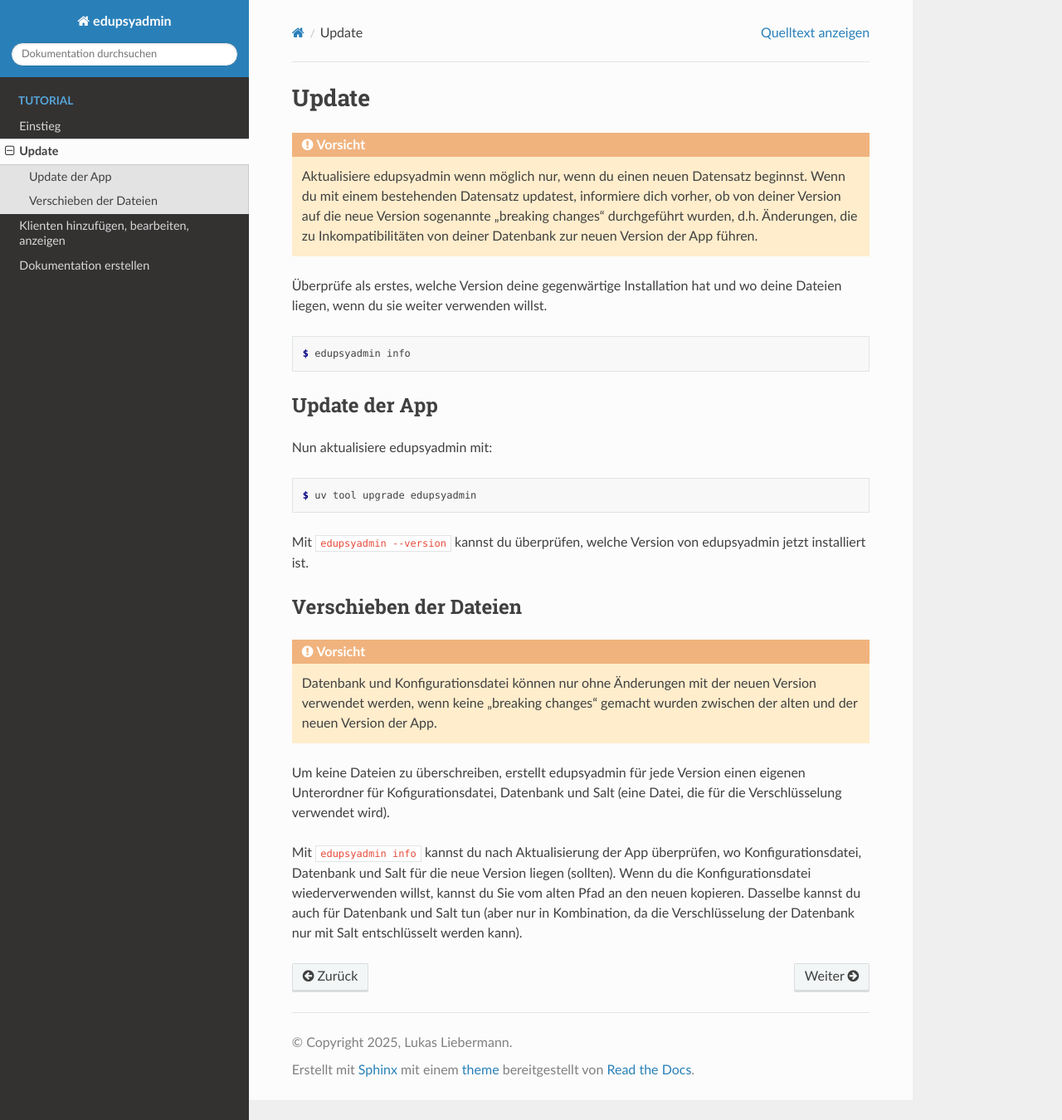
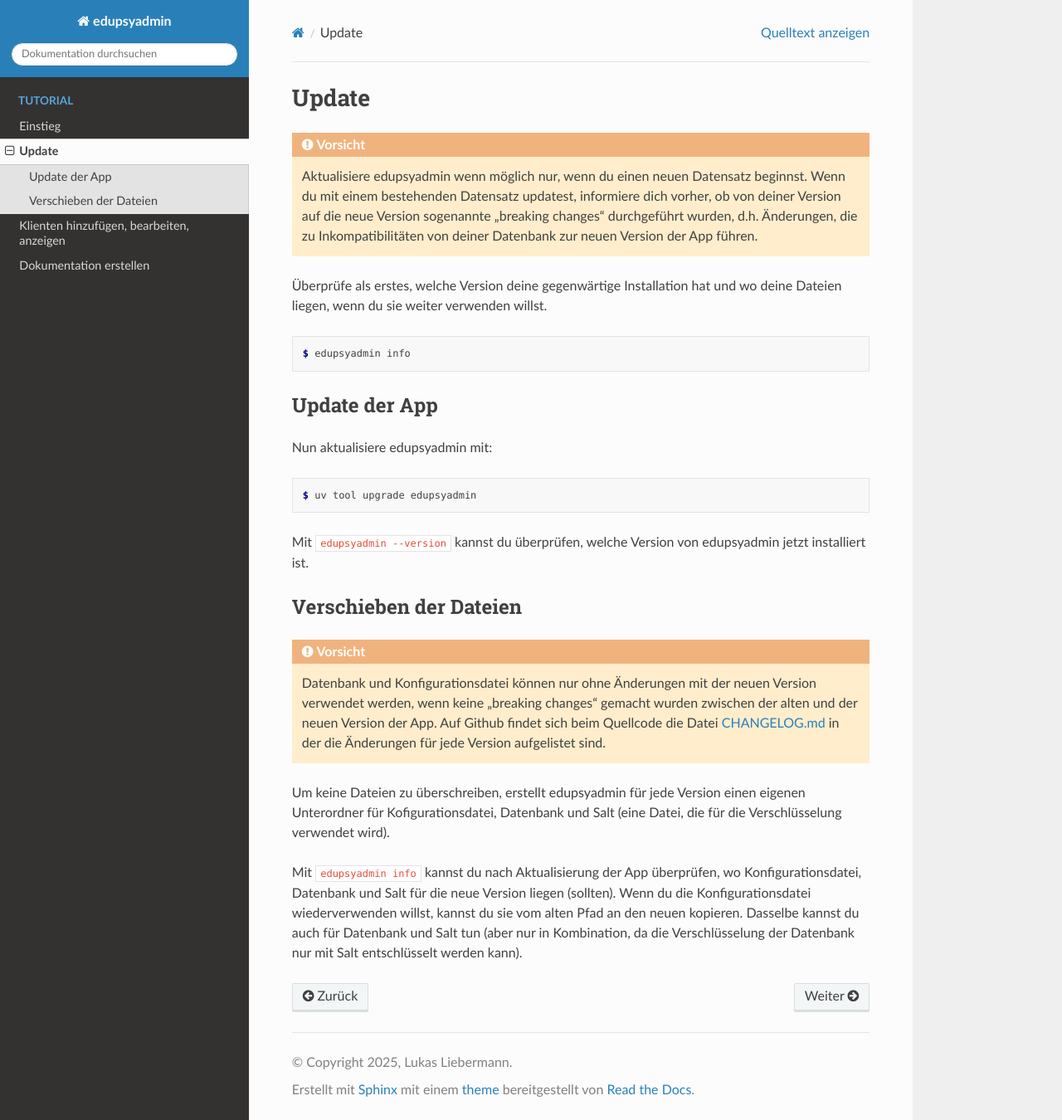
Before and after one commit to LKirst/edupsyadmin, a Sphinx documentation site: the page built from docs/tutorial/update.rst, in a window 1280 px wide and 1350 px high. Shown: the whole window at 83% size. Built offline with Sphinx 7.4.7 and the Read the Docs theme 3.1.0, drawn with Linux system fonts in a browser that asks for light colours.

Commit message:
docs(update.rst): add link to CHANGELOG.md

```diff
--- a/docs/tutorial/update.rst
+++ b/docs/tutorial/update.rst
@@ -35,7 +35,10 @@ Verschieben der Dateien
 
     Datenbank und Konfigurationsdatei können nur ohne Änderungen mit der neuen
     Version verwendet werden, wenn keine "breaking changes" gemacht wurden
-    zwischen der alten und der neuen Version der App.
+    zwischen der alten und der neuen Version der App. Auf Github findet sich
+    beim Quellcode die Datei `CHANGELOG.md
+    <https://github.com/LKirst/edupsyadmin/blob/main/CHANGELOG.md>`_ in der die
+    Änderungen für jede Version aufgelistet sind.
 
 Um keine Dateien zu überschreiben, erstellt edupsyadmin für jede Version einen
 eigenen Unterordner für Kofigurationsdatei, Datenbank und Salt (eine Datei, die
@@ -43,7 +46,7 @@ für die Verschlüsselung verwendet wird).
 
 Mit ``edupsyadmin info`` kannst du nach Aktualisierung der App überprüfen, wo
 Konfigurationsdatei, Datenbank und Salt für die neue Version liegen (sollten).
-Wenn du die Konfigurationsdatei wiederverwenden willst, kannst du Sie vom
+Wenn du die Konfigurationsdatei wiederverwenden willst, kannst du sie vom
 alten Pfad an den neuen kopieren. Dasselbe kannst du auch für Datenbank und
 Salt tun (aber nur in Kombination, da die Verschlüsselung der Datenbank nur mit
 Salt entschlüsselt werden kann).
```
